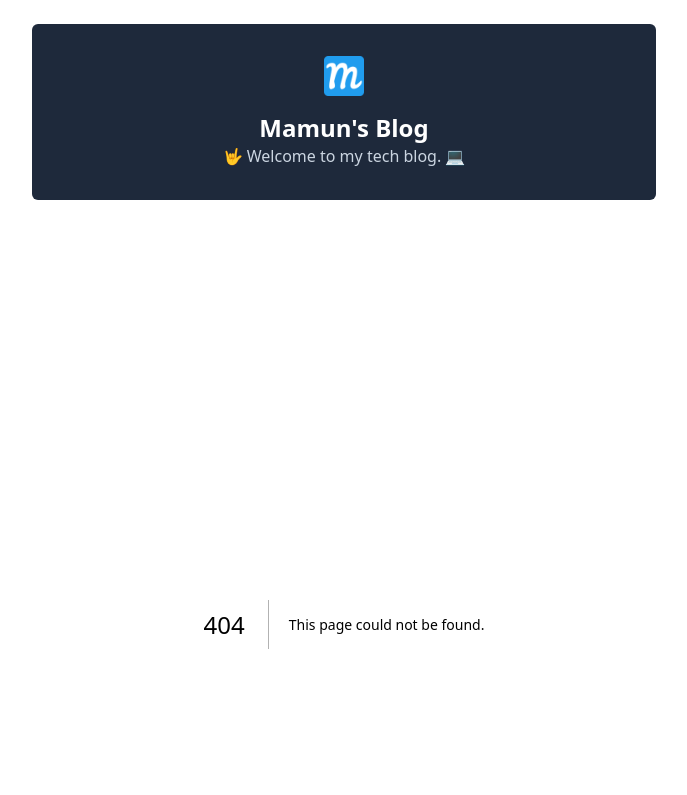
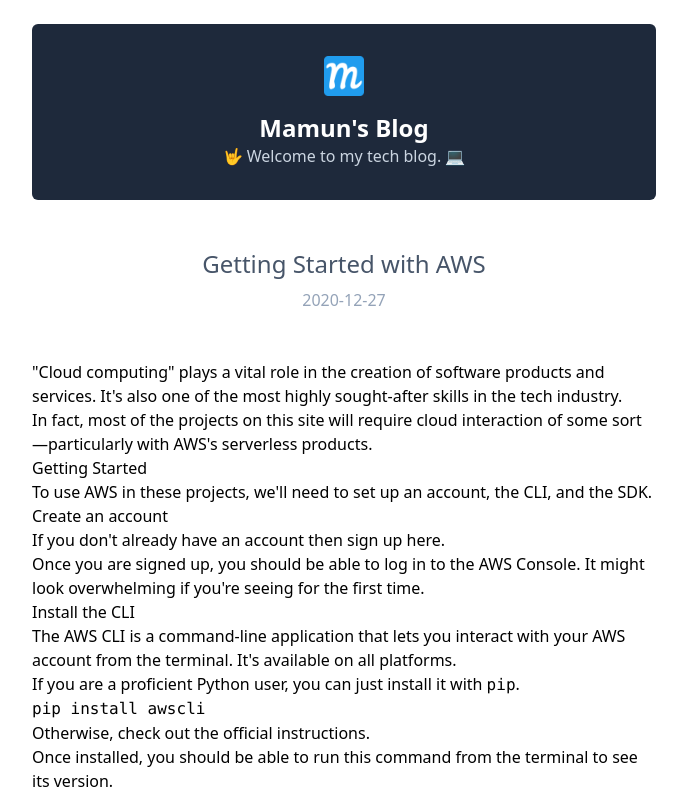
Before and after one commit to mmncit/blog, a Next.js app: page /posts/aws-quickstart in a window 1280 px wide. Before the commit this address had no page. Shown: the top 795 px of the page, without its empty margins (296-983 px from the left). Built offline with nearby package versions, Linux system fonts and the light colour scheme.

Commit message:
create path for each post

```diff
--- /dev/null
+++ b/app/posts/[slug]/page.tsx
@@ -0,0 +1,38 @@
+import fs from "fs";
+import Markdown from "markdown-to-jsx";
+import matter from "gray-matter";
+import getPostMetadata from "@/hooks/getPostMetaData";
+
+const getPostContent = (slug: string) => {
+  const folder = "posts/";
+  const file = `${folder}${slug}.md`;
+  const content = fs.readFileSync(file, "utf8");
+  const matterResult = matter(content);
+  return matterResult;
+};
+
+export const generateStaticParams = async () => {
+  const posts = getPostMetadata();
+  return posts.map((post) => ({
+    slug: post.slug,
+  }));
+};
+
+const PostPage = (props: any) => {
+  const slug = props.params.slug;
+  const post = getPostContent(slug);
+  return (
+    <div>
+      <div className="my-12 text-center">
+        <h1 className="text-2xl text-slate-600 ">{post.data.title}</h1>
+        <p className="text-slate-400 mt-2">{post.data.date}</p>
+      </div>
+
+      <article className="prose">
+        <Markdown>{post.content}</Markdown>
+      </article>
+    </div>
+  );
+};
+
+export default PostPage;
```
